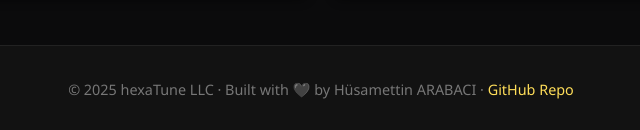
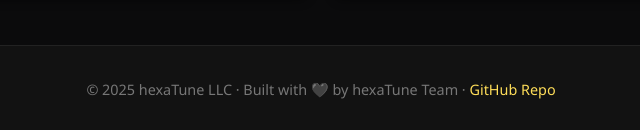
Before and after one commit to hTuneSys/hexaFn, a plain HTML site: page docs/index.html in a window 1280 px wide. Shown: the part 2524-2654 px from the top of the page, 319-959 px from the left. Drawn offline with Linux system fonts and the light colour scheme.

Commit message:
Update index.html

```diff
--- a/docs/index.html
+++ b/docs/index.html
@@ -159,7 +159,7 @@
   </div>
 
   <div class="footer">
-    © 2025 hexaTune LLC · Built with 🖤 by Hüsamettin ARABACI ·
+    © 2025 hexaTune LLC · Built with 🖤 by hexaTune Team ·
     <a href="https://github.com/hTuneSys/hexaFn">GitHub Repo</a>
   </div>
 </body>
```
